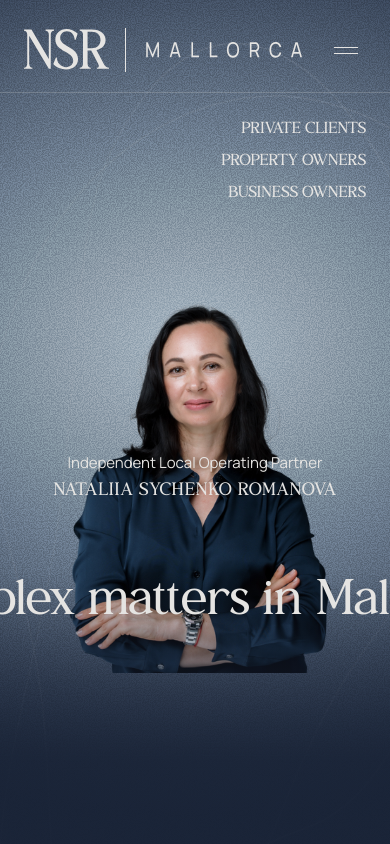
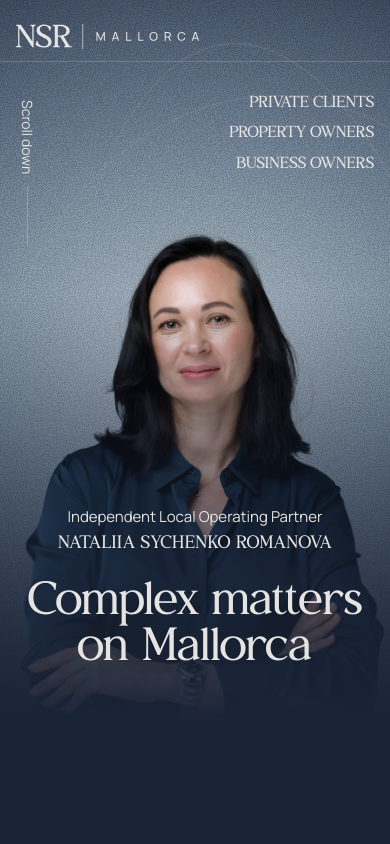
Before and after one commit to the-ctrlv/NSR, a Next.js app: page / in a window 390 px wide. Shown: the top 844 px of the page. Built offline with nearby package versions, Linux system fonts and the light colour scheme.

Commit message:
add mobile sections

```diff
--- a/app/robots.ts
+++ b/app/robots.ts
@@ -1,5 +1,9 @@
 import type { MetadataRoute } from "next";
 import { siteConfig } from "@/lib/content";
+
+// Required for `output: "export"` — metadata routes must opt into static
+// generation explicitly there.
+export const dynamic = "force-static";
 
 export default function robots(): MetadataRoute.Robots {
   return {
--- a/app/sitemap.ts
+++ b/app/sitemap.ts
@@ -1,5 +1,9 @@
 import type { MetadataRoute } from "next";
 import { siteConfig } from "@/lib/content";
+
+// Required for `output: "export"` — metadata routes must opt into static
+// generation explicitly there.
+export const dynamic = "force-static";
 
 export default function sitemap(): MetadataRoute.Sitemap {
   return [
--- a/components/layout/FloatingCta.tsx
+++ b/components/layout/FloatingCta.tsx
@@ -45,7 +45,7 @@
   return (
     <div
       ref={ref}
-      className="fixed bottom-6 right-6 z-50 sm:bottom-8 sm:right-8 lg:bottom-10 lg:right-[50px]"
+      className="fixed bottom-6 right-6 z-50 hidden sm:block sm:bottom-8 sm:right-8 lg:bottom-10 lg:right-[50px]"
     >
       <Button href="#contact" variant="light">
         Share your situation
--- a/components/layout/StickyHeader.tsx
+++ b/components/layout/StickyHeader.tsx
@@ -30,6 +30,11 @@
     const hero = document.querySelector<HTMLElement>("[data-hero-root]");
 
     const ctx = gsap.context(() => {
+      // Mobile has no sticky header at all — MobileNav's own full-screen
+      // panel already covers navigation there.
+      const mm = gsap.matchMedia();
+
+      mm.add("(min-width: 1024px)", () => {
         let visible = false;
 
         const setVisible = (next: boolean) => {
@@ -60,6 +65,7 @@
           trigger.kill();
         };
       });
+    });
 
     return () => ctx.revert();
   }, []);
@@ -67,7 +73,7 @@
   return (
     <header
       ref={ref}
-      className="fixed inset-x-0 top-0 z-40 flex items-center justify-between gap-6 border-b border-alabaster/20 bg-ink/95 px-6 pt-7 pb-5 text-alabaster backdrop-blur-sm sm:px-10 lg:px-[50px]"
+      className="fixed inset-x-0 top-0 z-40 hidden items-center justify-between gap-6 border-b border-alabaster/20 bg-ink/95 px-6 pt-7 pb-5 text-alabaster backdrop-blur-sm lg:flex lg:px-[50px]"
     >
       <a
         href="#top"
--- a/components/sections/Hero.tsx
+++ b/components/sections/Hero.tsx
@@ -1,6 +1,5 @@
 import Image from "next/image";
 import { HeroIntro } from "@/components/animations/HeroIntro";
-import { MobileNav } from "@/components/layout/MobileNav";
 import { GrainOverlay } from "@/components/ui/GrainOverlay";
 import { audienceLabels, navLinks, siteConfig } from "@/lib/content";
 
@@ -34,7 +33,7 @@
           <GrainOverlay className="opacity-[0.25] mix-blend-overlay" />
           <div
             data-hero="portrait"
-            className="absolute inset-x-0 top-[10%] mx-auto h-[95%] w-[45%] min-w-[280px] overflow-hidden"
+            className="absolute inset-x-0 top-[10%] mx-auto h-[95%] w-screen sm:w-[45%] min-w-[280px] overflow-hidden"
           >
             <Image
               src="/images/hero-portrait.png"
@@ -45,13 +44,13 @@
               className="object-contain"
             />
           </div>
-          <div className="absolute inset-0 bg-gradient-to-b from-ink/0 from-[68%] to-ink/90 to-[90%]" />
+          <div className="absolute inset-x-0 bottom-0 h-[65vh] bg-gradient-to-b from-ink/0 from-0% to-ink to-[78%] sm:from-[55%] sm:to-ink/97 sm:to-[85%]" />
         </div>
 
         {/* Header */}
         <header
           data-hero="chrome"
-          className="relative z-10 flex items-center justify-between gap-6 border-b border-alabaster/20 px-6 pt-7 pb-5 sm:px-10 lg:px-[50px]"
+          className="relative z-10 flex items-center justify-between gap-6 border-b border-alabaster/20 px-4 pt-6 pb-3 sm:px-10 lg:px-[50px]"
         >
           <a
             href="#top"
@@ -63,7 +62,7 @@
               src="/icons/logo.svg"
               alt=""
               aria-hidden="true"
-              className="h-11 w-auto sm:h-9"
+              className="h-[25px] w-auto sm:h-9"
             />
           </a>
           <nav aria-label="Primary" className="hidden lg:block">
@@ -80,7 +79,6 @@
               ))}
             </ul>
           </nav>
-          <MobileNav />
         </header>
 
         {/* Top row (desktop): partner info (left) + audience labels (right), both directly under the header */}
@@ -92,7 +90,7 @@
             <p className="font-sans text-[15px] leading-[1.7]">
               Independent Local Operating Partner
             </p>
-            <p className="text-lg uppercase leading-[1.7] tracking-[0.04em]">
+            <p className="text-lg uppercase leading-[1.7] tracking-[0.02em]">
               Nataliia Sychenko Romanova
             </p>
           </div>
@@ -106,9 +104,9 @@
         {/* Audience labels only (mobile/tablet) — top-right, no matching partner-info row at this size */}
         <div
           data-hero="chrome"
-          className="relative z-10 flex justify-end px-6 pt-6 sm:px-10 lg:hidden"
+          className="relative z-10 flex justify-end px-4 pt-[30px] sm:px-10 lg:hidden"
         >
-          <div className="flex flex-col items-end gap-2 text-right font-serif text-base uppercase text-alabaster">
+          <div className="flex flex-col items-end gap-2 text-right font-serif text-base uppercase leading-[1.4] text-alabaster">
             {audienceLabels.map((label) => (
               <p key={label}>{label}</p>
             ))}
@@ -116,35 +114,35 @@
         </div>
 
         {/* Main content */}
-        <div className="relative z-10 flex flex-1 flex-col justify-end px-6 pb-24 sm:px-10 lg:px-[50px]">
+        <div className="relative z-10 flex flex-1 flex-col justify-end px-4 pb-24 sm:px-10 lg:px-[50px]">
           {/* Partner info (mobile/tablet) — centered above the headline, matching the mobile layout */}
           <div
             data-hero="chrome"
-            className="mb-6 text-center font-serif text-alabaster lg:hidden"
+            className="mx-auto mb-5 max-w-[277px] text-center font-serif text-alabaster lg:hidden"
           >
             <p className="font-sans text-[15px] leading-[1.7]">
               Independent Local Operating Partner
             </p>
-            <p className="text-lg uppercase leading-[1.7] tracking-[0.04em]">
+            <p className="text-lg uppercase leading-[1.7] tracking-[0.02em]">
               Nataliia Sychenko Romanova
             </p>
           </div>
 
           <div className="mx-auto flex max-w-[893px] flex-col items-center gap-2 text-center">
             <div className="relative">
-              {/* Transient entrance line — blurs into view then dissolves as the real headline sharpens in its place. */}
+              {/* Transient entrance line — blurs into view then dissolves as the real headline sharpens in its place. Mirrors the headline text/sizing exactly so the two align during the morph. */}
               <p
                 data-hero="ghost"
                 aria-hidden="true"
-                className="pointer-events-none text-[50px] sm:text-6xl md:text-[90px] absolute inset-0 flex select-none items-center justify-center whitespace-nowrap font-serif text-[50px] leading-[0.95] text-alabaster"
+                className="pointer-events-none absolute inset-0 flex select-none items-center justify-center text-center font-serif text-[clamp(2.25rem,calc(14vw_-_8px),3.125rem)] leading-none text-alabaster sm:text-6xl md:text-7xl lg:text-display"
               >
-                Complex matters in Mallorca
+                {siteConfig.tagline}
               </p>
               <h1
                 data-hero="headline"
-                className="font-serif text-[50px] leading-[0.95] sm:text-6xl md:text-7xl lg:text-display"
+                className="font-serif text-[clamp(2.25rem,calc(14vw_-_8px),3.125rem)] leading-none sm:text-6xl md:text-7xl lg:text-display"
               >
-                {siteConfig.tagline}
+                {siteConfig.tagline2}
               </h1>
             </div>
             <p
@@ -159,14 +157,14 @@
         <a
           data-hero="chrome"
           href="#matters"
-          className="group absolute bottom-8 left-6 z-10 hidden items-center gap-3 sm:flex lg:left-[50px]"
+          className="group absolute left-4 top-[100px] z-10 flex flex-col items-center gap-3 sm:left-6 sm:top-auto sm:bottom-8 sm:flex-row lg:left-[50px]"
           aria-label="Scroll to content"
         >
-          <span className="font-sans text-sm text-alabaster [writing-mode:vertical-lr]">
+          <span className="font-sans text-sm leading-[1.6] text-alabaster [writing-mode:vertical-lr]">
             Scroll down
           </span>
           <span
-            className="h-16 w-px animate-pulse bg-alabaster/50"
+            className="h-[60px] w-px animate-pulse bg-alabaster/50 sm:h-16"
             aria-hidden="true"
           />
         </a>
--- a/lib/content.ts
+++ b/lib/content.ts
@@ -1,6 +1,7 @@
 export const siteConfig = {
   name: "NSR Mallorca",
-  tagline: "Taking the lead on local matters",
+  tagline: "Complex matters on Mallorca",
+  tagline2: "Taking the lead on local matters",
   heroSubtext:
     "From finding a solution and the right people to coordinating execution and representing your interests on Mallorca.",
   description:
--- a/next.config.ts
+++ b/next.config.ts
@@ -2,6 +2,15 @@
 import type { NextConfig } from "next";
 
 const nextConfig: NextConfig = {
+  // Static export: this site has no API routes/middleware, so it can ship
+  // as plain HTML/CSS/JS — works on Hostinger's shared hosting (just files
+  // in public_html), not only on a Node.js/VPS plan that can run `next start`.
+  output: "export",
+  images: {
+    // Next's built-in image optimizer needs a Node server; static export
+    // has none, so images are served as-is.
+    unoptimized: true,
+  },
   turbopack: {
     root: path.join(__dirname),
   },
```
Also changed, not shown: components/sections/ProblemsGrid.tsx (+5 -5 lines). Lines whose indentation alone changed are shown as unchanged.
